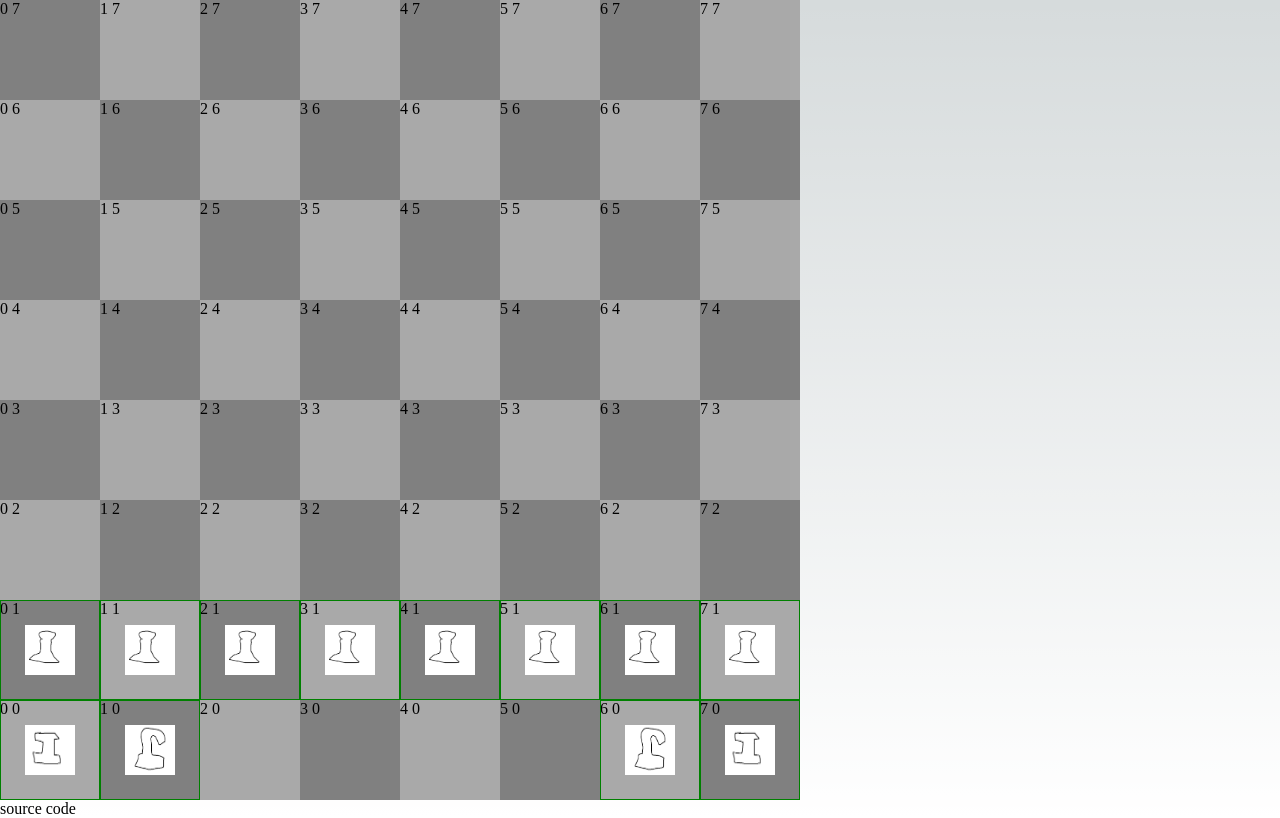
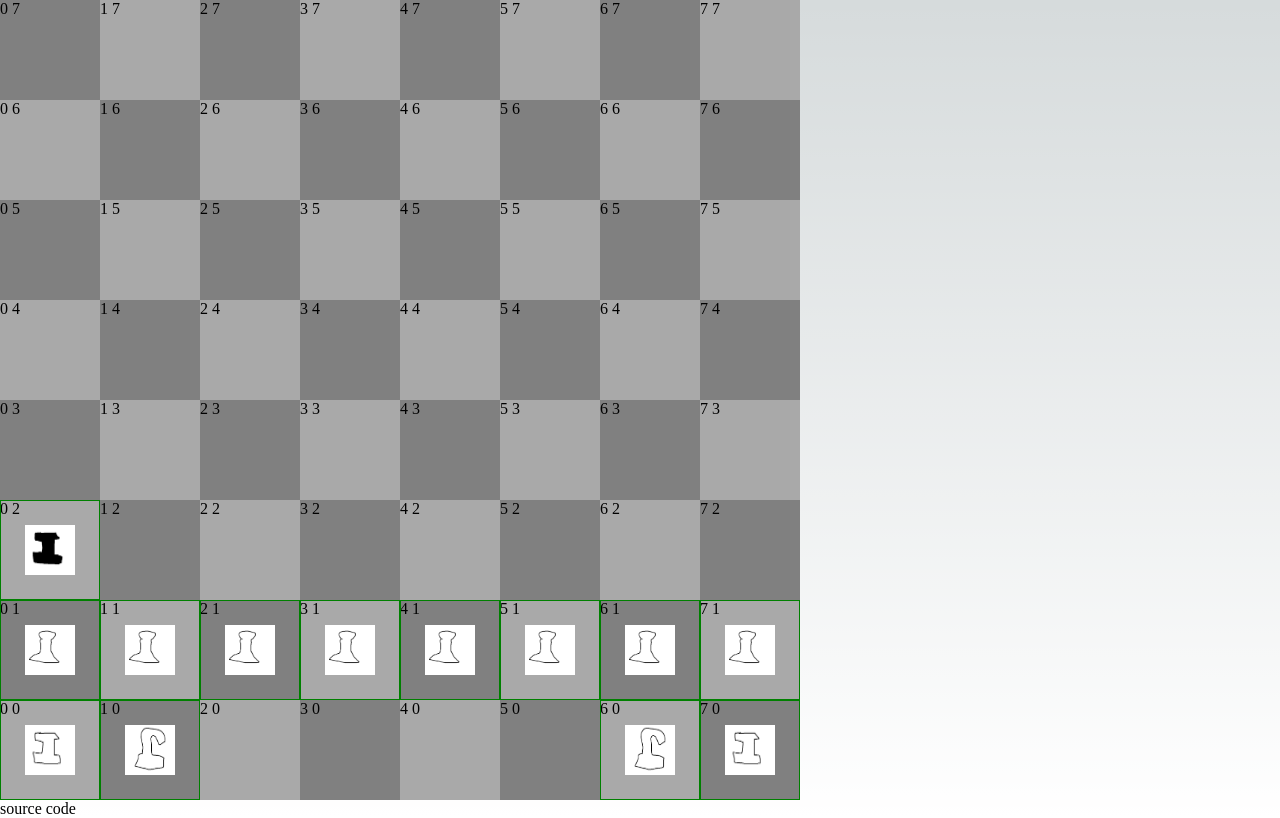
Before and after one commit to Jeffmagma/chess, a Next.js app: page / in a window 1280 px wide. Built offline with nearby package versions, Linux system fonts and the light colour scheme.

Commit message:
Pawns now capture and double step correctly.

```diff
--- a/components/board.tsx
+++ b/components/board.tsx
@@ -2,11 +2,12 @@ import {useMemo, useRef, useState} from "react";
 
 import {piece_info} from "../chess/piece_info";
 import Square from "./square";
-import {board, board_state, BoardProps, color_id, p, piece, point, white_knight, white_pawn, white_rook} from "../chess/types";
+import {board, board_state, BoardProps, color_id, p, piece, point, white_knight, white_pawn, white_rook, move_type, black_rook} from "../chess/types";
+import { filterProps } from "framer-motion";
 
 function get_initial_board(): piece[][] {
 	return [
-		[white_rook, white_pawn, p, p, p, p, p, p],
+		[white_rook, white_pawn, black_rook, p, p, p, p, p],
 		[white_knight, white_pawn, p, p, p, p, p, p],
 		[p, white_pawn, p, p, p, p, p, p],
 		[p, white_pawn, p, p, p, p, p, p],
@@ -28,7 +29,9 @@ export default function Board({side}: BoardProps) {
 			return [];
 		} else {
 			const piece = positions_ref.current[selected.x][selected.y];
-			return piece_info[piece.piece].moves(positions_ref.current, selected);
+			const moves = piece_info[piece.piece].moves(positions_ref.current, selected);
+
+			return moves.filter(move => move.type === move_type.move || positions_ref.current[move.position.x][move.position.y].color != color_id.none); // Assume pieces already filtered for own color
 		}
 	}, [selected]);
 
--- a/components/square.tsx
+++ b/components/square.tsx
@@ -18,6 +18,7 @@ export default function Square({x, y, piece, board, board_ref}: SquareProps) {
 			set_positions(prev_board => {
 				prev_board[new_position.x][new_position.y] = current_piece;
 				prev_board[selected.x][selected.y] = p;
+				current_piece.has_moved = true;
 				return [...prev_board];
 			})
 		} else {
```
